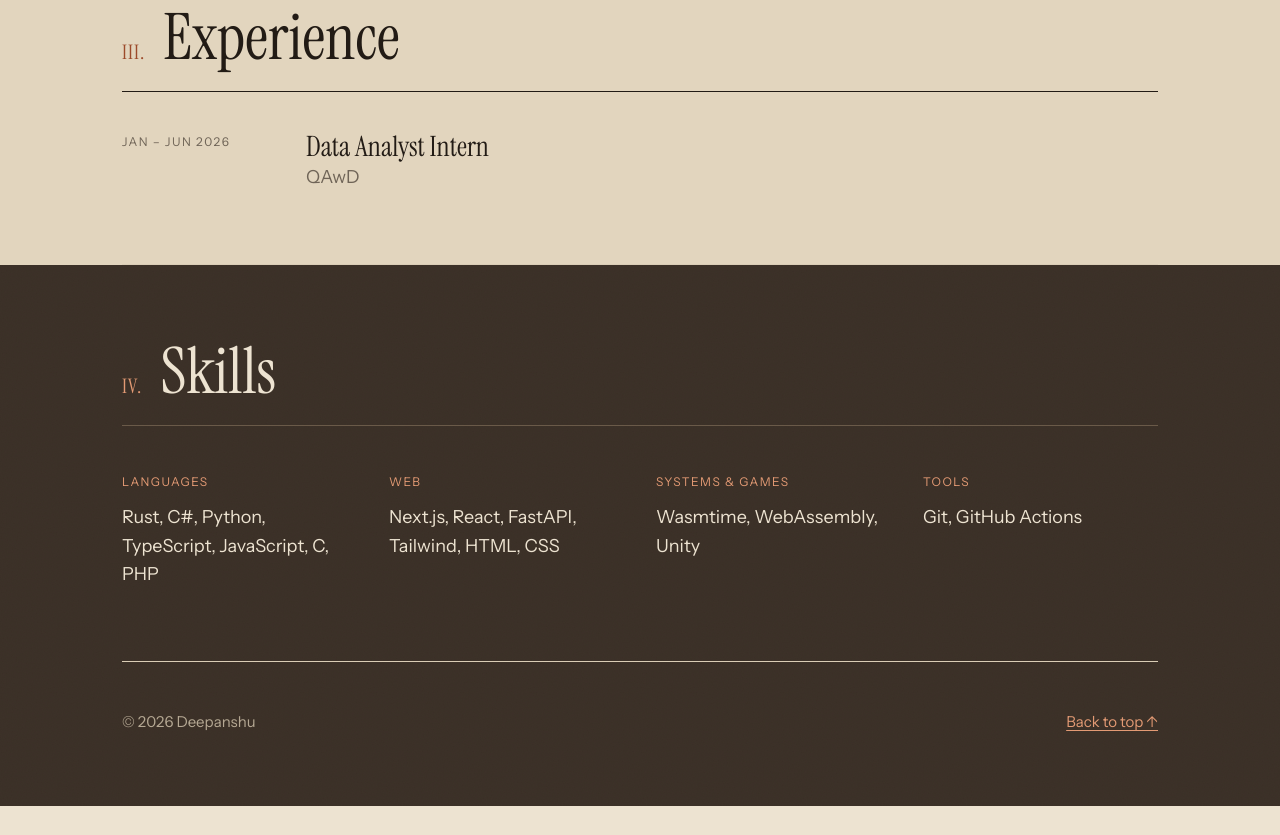
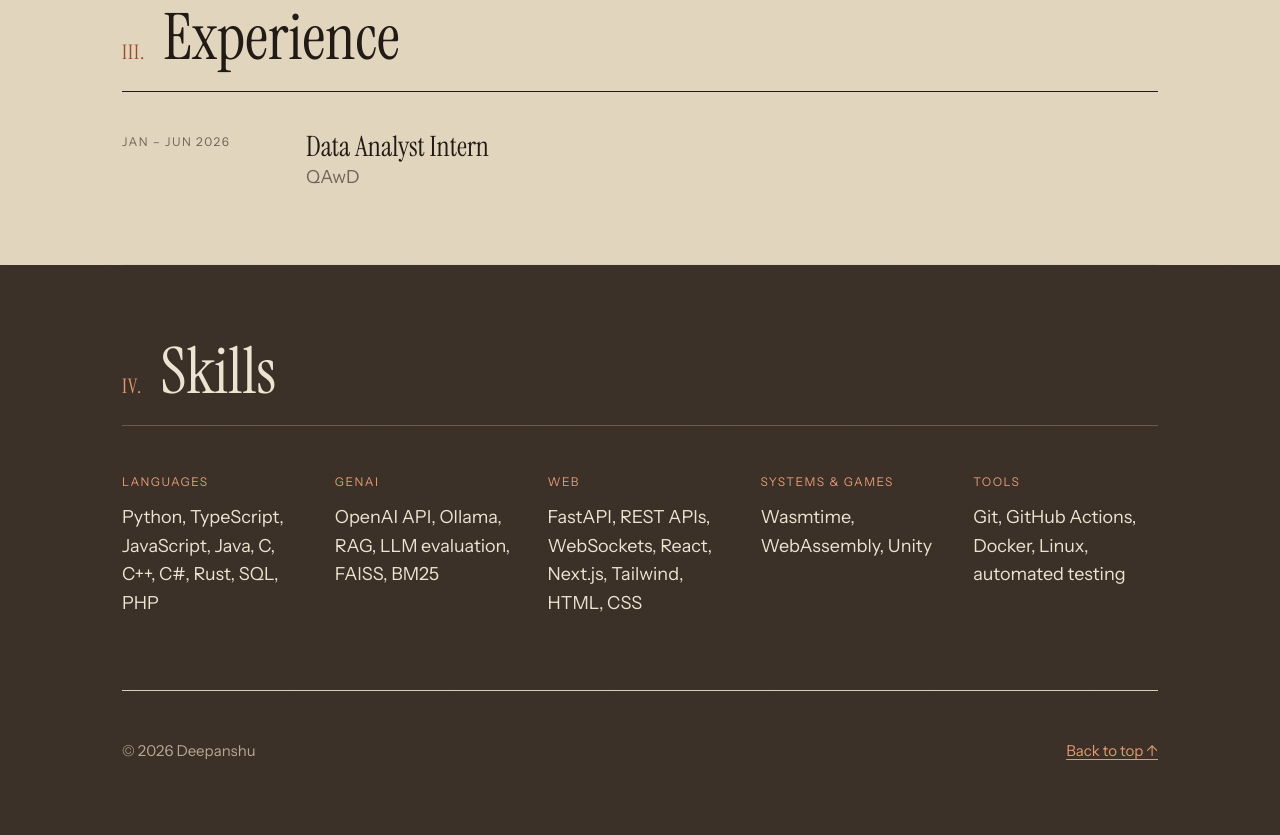
Before and after one commit to Deepanshu16125/deepanshu16125.github.io, a plain HTML site: page index.html in a window 1280 px wide. Shown: the part 2501-3336 px from the top of the page. Before the commit the page ends 3307 px from the top, so only its background shows below. Drawn offline with Linux system fonts and the light colour scheme.

Commit message:
Skills: match the CV (GenAI row, Docker, Linux, Java, C++, SQL)

```diff
--- a/index.html
+++ b/index.html
@@ -17,8 +17,9 @@
 <div class="alt"><div class="wrap"><section class="tight" id="experience"><div class="shead"><span class="label">III.</span><h2>Experience</h2></div>
 <div class="row"><span class="label muted">Jan &ndash; Jun 2026</span><div><h3>Data Analyst Intern</h3><span class="muted">QAwD</span></div></div></section>
 </div></div><div class="band sk"><div class="wrap"><section class="tight" id="skills"><div class="shead"><span class="label">IV.</span><h2>Skills</h2></div><div class="skills">
-<div><span class="label">Languages</span><p>Rust, C#, Python, TypeScript, JavaScript, C, PHP</p></div>
-<div><span class="label">Web</span><p>Next.js, React, FastAPI, Tailwind, HTML, CSS</p></div>
+<div><span class="label">Languages</span><p>Python, TypeScript, JavaScript, Java, C, C++, C#, Rust, SQL, PHP</p></div>
+<div><span class="label">GenAI</span><p>OpenAI API, Ollama, RAG, LLM evaluation, FAISS, BM25</p></div>
+<div><span class="label">Web</span><p>FastAPI, REST APIs, WebSockets, React, Next.js, Tailwind, HTML, CSS</p></div>
 <div><span class="label">Systems &amp; Games</span><p>Wasmtime, WebAssembly, Unity</p></div>
-<div><span class="label">Tools</span><p>Git, GitHub Actions</p></div></div></section>
+<div><span class="label">Tools</span><p>Git, GitHub Actions, Docker, Linux, automated testing</p></div></div></section>
 <footer><span>&copy; 2026 Deepanshu</span><span><a href="#top">Back to top &uarr;</a></span></footer></div></div></body></html>
--- a/style.css
+++ b/style.css
@@ -35,7 +35,7 @@ section.tight{padding:72px 0}
 .credits .soon{display:grid;grid-template-columns:1fr 2fr;gap:32px;padding:22px 0}
 .row{display:grid;grid-template-columns:160px 1fr;gap:24px}
 .row h3{font-size:28px}
-.skills{display:grid;grid-template-columns:repeat(4,1fr);gap:32px}
+.skills{display:grid;grid-template-columns:repeat(5,1fr);gap:28px}
 .skills p{margin:8px 0 0}
 footer{padding:48px 0 64px;font-size:15px;color:var(--muted);display:flex;justify-content:space-between;flex-wrap:wrap;gap:12px}
 /* project pages */
```
